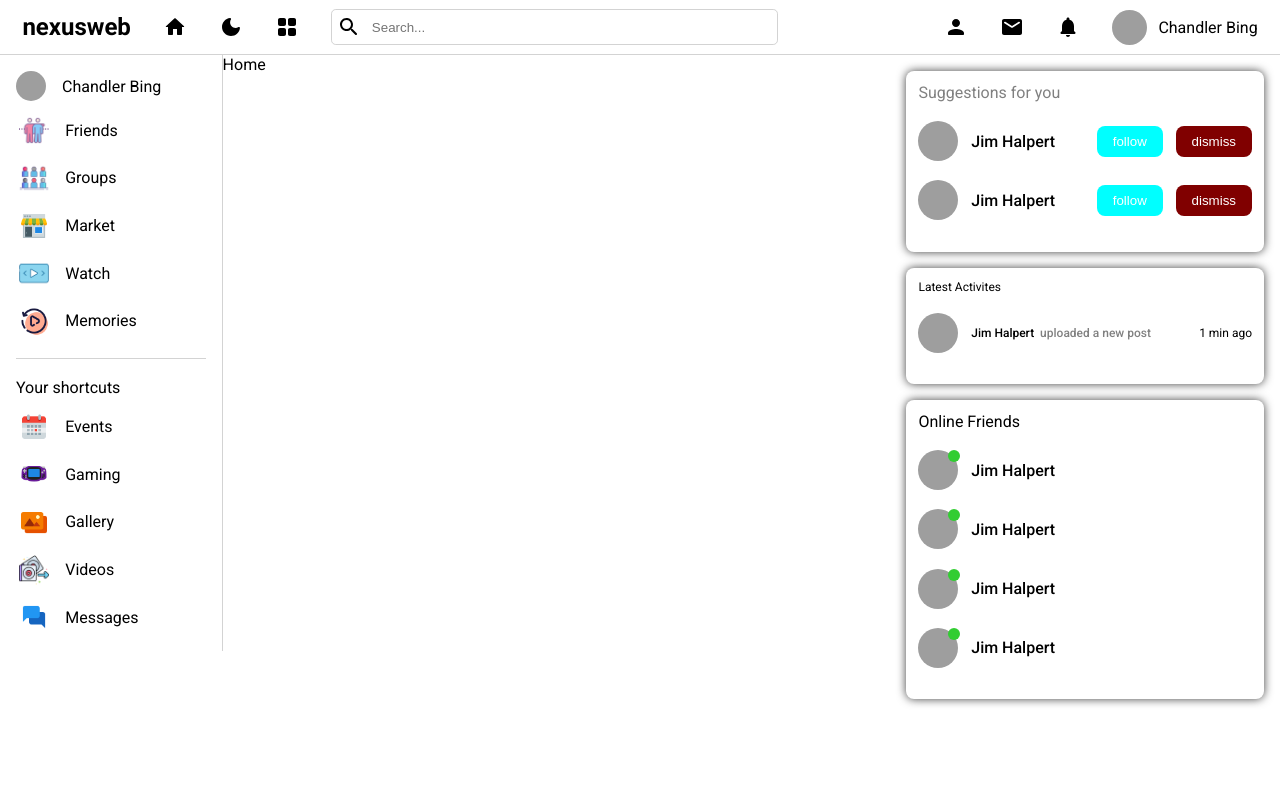
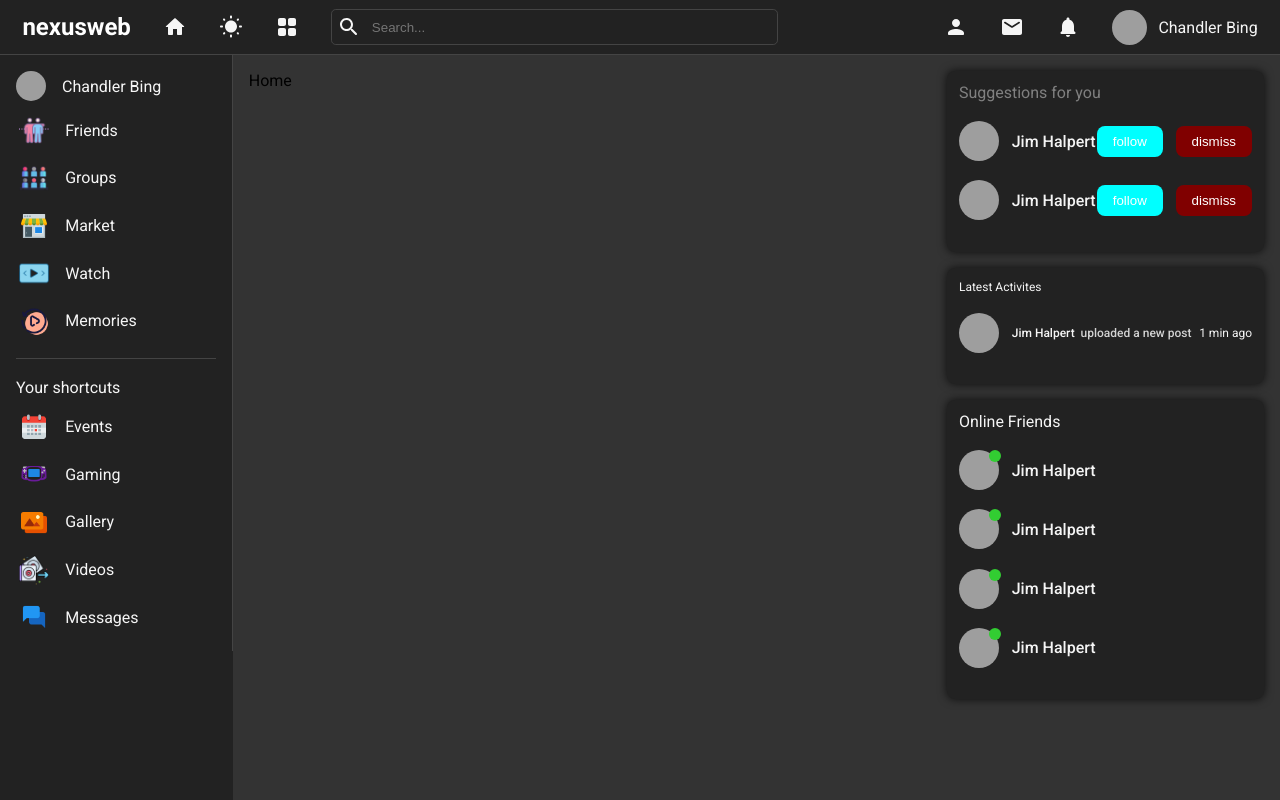
Before and after one commit to PavanKasukurthi/nexus-web-app, a React (Vite) app: page / in a window 1280 px wide. Built offline with nearby package versions, Linux system fonts and the light colour scheme; grey boxes are pictures that could not be loaded.

Commit message:
DarkMode

```diff
--- a/src/App.jsx
+++ b/src/App.jsx
@@ -7,12 +7,20 @@
 import { Home, Login, Profile, Register } from './pages'
 import { LeftBar, NavBar, RightBar } from './components'
 
+import { DarkModeContext, useDarkContext } from './context/darkModeContext'
+
+import './style.scss'
+
 function App() {
   const currentUser = true
 
+  const { darkMode } = useDarkContext({ DarkModeContext })
+
+  console.log(darkMode)
+
   const Layout = () => {
     return (
-      <div>
+      <div className={`theme-${darkMode ? 'light' : 'dark'}`}>
         <NavBar />
         <section style={{ display: 'flex' }}>
           <LeftBar />
--- a/src/components/leftbar/leftBar.scss
+++ b/src/components/leftbar/leftBar.scss
@@ -1,24 +1,30 @@
+@import '../../style.scss';
+
 .leftBar {
+  @include themify($themes) {
     flex: 2;
 
     position: sticky;
-  top: 60px;
-  height: calc(100vh - 60px);
+    top: 55px;
+    height: calc(100vh - 55px);
 
     overflow-y: scroll;
+
+    background-color: themed('bg');
+    color: themed('textColor');
 
     &::-webkit-scrollbar {
       display: none;
     }
     .container {
       padding: 1rem;
-    border-right: 1px solid lightgray;
+      border-right: 1px solid themed('border');
 
       hr {
         margin: 1.2rem 0;
         border: none;
         height: 0.08rem;
-      background-color: lightgray;
+        background-color: themed('border');
       }
       .menu {
         display: flex;
@@ -38,3 +44,4 @@
       }
     }
   }
+}
--- a/src/components/navbar/Navbar.jsx
+++ b/src/components/navbar/Navbar.jsx
@@ -9,8 +9,11 @@
 import PersonRoundedIcon from '@mui/icons-material/PersonRounded'
 import SearchRoundedIcon from '@mui/icons-material/SearchRounded'
 import { Link } from 'react-router-dom'
+import { DarkModeContext, useDarkContext } from '../../context/darkModeContext'
 
 const Navbar = () => {
+  const { darkMode, toggle } = useDarkContext({ DarkModeContext })
+
   return (
     <nav className="navbar">
       <section className="left">
@@ -18,9 +21,12 @@
           <span>nexusweb</span>
         </Link>
         <HomeRoundedIcon />
-        <DarkModeRoundedIcon />
+        {darkMode ? (
+          <DarkModeRoundedIcon onClick={toggle} />
+        ) : (
+          <WbSunnyRoundedIcon onClick={toggle} />
+        )}
         <GridViewRoundedIcon />
-
         <div className="search">
           <SearchRoundedIcon />
           <input type="search" placeholder="Search..." name="" id="" />
@@ -31,7 +37,10 @@
         <EmailRoundedIcon />
         <NotificationsRoundedIcon />
         <div className="user">
-          <img src="https://im.rediff.com/movies/2023/oct/30chandler1.jpg?w=670&h=900" alt=""/>
+          <img
+            src="https://im.rediff.com/movies/2023/oct/30chandler1.jpg?w=670&h=900"
+            alt=""
+          />
           <span>Chandler Bing</span>
         </div>
       </section>
--- a/src/components/navbar/navBar.scss
+++ b/src/components/navbar/navBar.scss
@@ -1,13 +1,17 @@
+@import '../../style.scss';
+
 .navbar {
+  @include themify($themes) {
     display: flex;
     align-items: center;
     justify-content: space-between;
 
     padding: 1rem 1.4rem;
     height: 55px;
-  background-color: white;
+    background-color: themed('bg');
+    color: themed('textColor');
 
-  border-bottom: 1px solid lightgray;
+    border-bottom: 1px solid themed('border');
 
     position: sticky;
     top: 0;
@@ -20,6 +24,8 @@
       span {
         font-weight: 700;
         font-size: 1.5rem;
+
+        color: themed('logo');
       }
 
       .search {
@@ -27,14 +33,19 @@
         align-items: center;
 
         gap: 0.7rem;
-      border: 1px solid lightgray;
+        border: 1px solid themed('border');
         padding: 0.3rem;
         border-radius: 0.3rem;
 
         input {
           border: none;
           height: max-content;
+          height: 1.5rem;
           width: 25rem;
+          outline: none;
+
+          color: themed('textColor');
+          background-color: transparent;
         }
       }
     }
@@ -63,3 +74,4 @@
       }
     }
   }
+}
--- a/src/components/rightbar/rightBar.scss
+++ b/src/components/rightbar/rightBar.scss
@@ -1,11 +1,15 @@
+@import '../../style.scss';
+
 .rightBar {
-  flex: 3.5;
+  @include themify($themes) {
+    flex: 3;
 
     position: sticky;
-  top: 60px;
-  height: calc(100vh - 60px);
+    top: 55px;
+    height: calc(100vh - 55px);
 
     overflow-y: scroll;
+    background-color: themed('bgSoft');
 
     &::-webkit-scrollbar {
       display: none;
@@ -23,6 +27,9 @@
         border-radius: 0.5rem;
 
         margin-bottom: 1rem;
+        background-color: themed('bg');
+
+        color: themed('textColor');
 
         .suggestions {
           color: gray;
@@ -34,6 +41,8 @@
 
           margin: 1.2rem 0;
           position: relative;
+
+          color: themed('textColor');
 
           .userInfo {
             display: flex;
@@ -94,13 +103,14 @@
 
         .activity {
           .user-name {
-          color: black;
+            color: themed('textColor');
           }
 
           &:last-child {
-          color: gray;
+            color: themed('textColorSoft');
           }
         }
       }
     }
   }
+}
--- a/src/components/subComponents/SocialLink.scss
+++ b/src/components/subComponents/SocialLink.scss
@@ -1,9 +1,10 @@
+@import '../../style.scss';
+
 .subItem {
   display: flex;
   align-items: center;
   gap: 1rem;
-  padding: .2rem;
-
+  padding: 0.2rem;
 
   img {
     width: 30px;
@@ -13,8 +14,11 @@
 }
 
 .subItem:hover {
-  background-color: lightgray;
-  cursor: pointer;
-  border-radius: 0.5rem;
-  padding: .2rem;
+  @include themify($themes) {
+    cursor: pointer;
+    background-color: themed('hover');
+    // background-color: lightgray;
+    border-radius: 0.5rem;
+    padding: 0.2rem;
+  }
 }
--- /dev/null
+++ b/src/context/darkModeContext.jsx
@@ -0,0 +1,27 @@
+import { createContext, useContext, useEffect, useState } from 'react'
+
+export const DarkModeContext = createContext()
+
+export const DarkModeContextProvider = ({ children }) => {
+  const [darkMode, setDarkMode] = useState(
+    JSON.parse(localStorage.getItem('darkMode')) || false
+  )
+
+  const toggle = () => {
+    setDarkMode((value) => !value)
+  }
+
+  useEffect(() => {
+    localStorage.setItem('darkMode', darkMode)
+  }, [darkMode])
+
+  return (
+    <DarkModeContext.Provider value={{ darkMode, toggle }}>
+      {children}
+    </DarkModeContext.Provider>
+  )
+}
+
+export const useDarkContext = () => {
+    return useContext(DarkModeContext)
+}
--- a/src/main.jsx
+++ b/src/main.jsx
@@ -2,9 +2,12 @@
 import ReactDOM from 'react-dom/client'
 import App from './App.jsx'
 import './index.scss'
+import { DarkModeContextProvider } from './context/darkModeContext.jsx'
 
 ReactDOM.createRoot(document.getElementById('root')).render(
   <React.StrictMode>
-    <App />
-  </React.StrictMode>,
+    <DarkModeContextProvider>
+      <App />
+    </DarkModeContextProvider>
+  </React.StrictMode>
 )
--- a/src/pages/home/Home.scss
+++ b/src/pages/home/Home.scss
@@ -0,0 +1,9 @@
+@import '../../style.scss';
+
+.home {
+  @include themify($themes) {
+    height: calc(100vh - 55px);
+    padding: 1rem;
+    background-color: themed('bgSoft');
+  }
+}
--- /dev/null
+++ b/src/style.scss
@@ -0,0 +1,43 @@
+$themes: (
+  light: (
+    textColor: #000,
+    bg: white,
+    logo: black,
+    bgSoft: #f6f3f3,
+    textColorSoft: #555,
+    border: lightgray,
+    hover: lightgray,
+  ),
+  dark: (
+    textColor: whitesmoke,
+    bg: #222,
+    logo: white,
+    bgSoft: #333,
+    textColorSoft: lightgray,
+    border: #444,
+    hover: gray,
+  ),
+);
+
+@mixin themify($themes) {
+  @each $theme, $map in $themes {
+    .theme-#{$theme} & {
+      $theme-map: () !global;
+      @each $key, $submap in $map {
+        $value: map-get(map-get($themes, $theme), '#{$key}');
+        $theme-map: map-merge(
+          $theme-map,
+          (
+            $key: $value,
+          )
+        ) !global;
+      }
+      @content;
+      $theme-map: null !global;
+    }
+  }
+}
+
+@function themed($key) {
+  @return map-get($theme-map, $key);
+}
```
Lines whose indentation alone changed are shown as unchanged.
